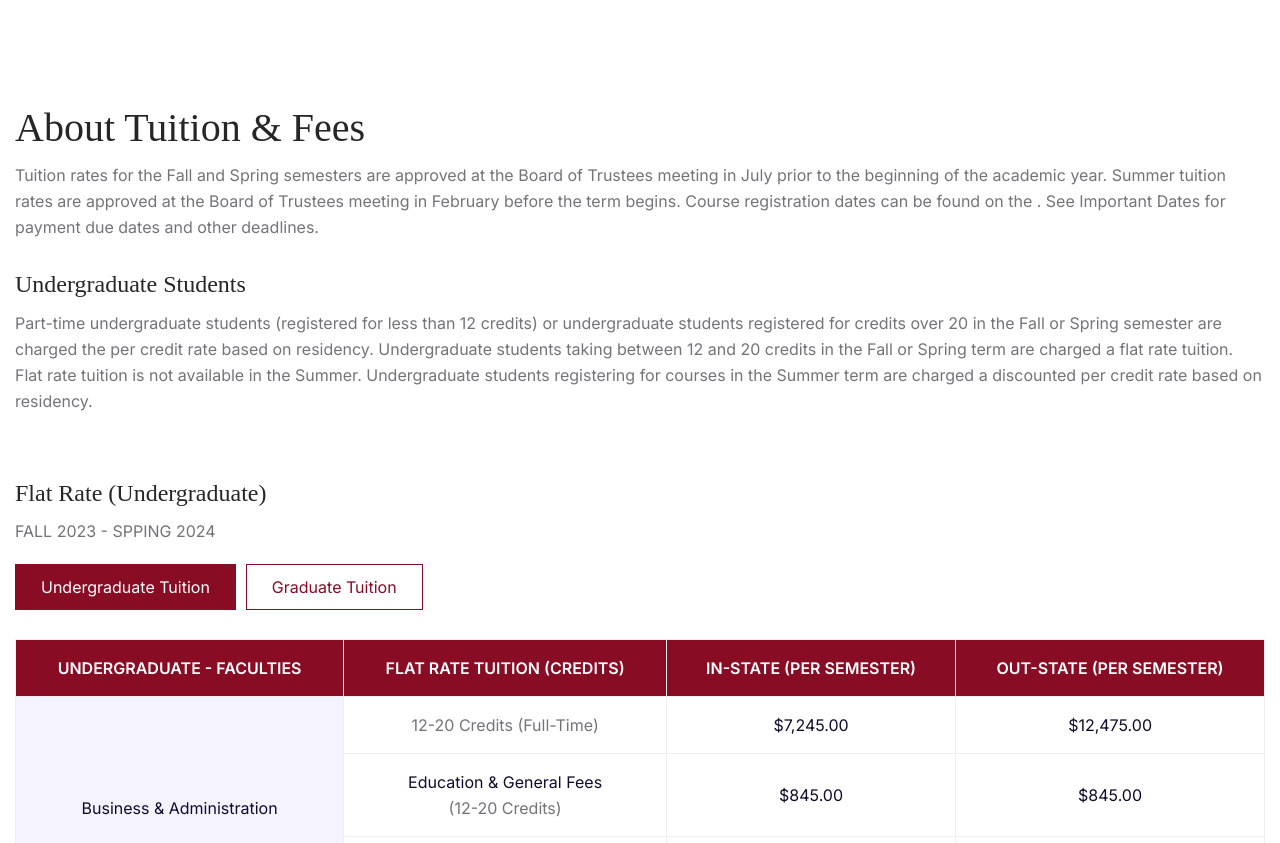
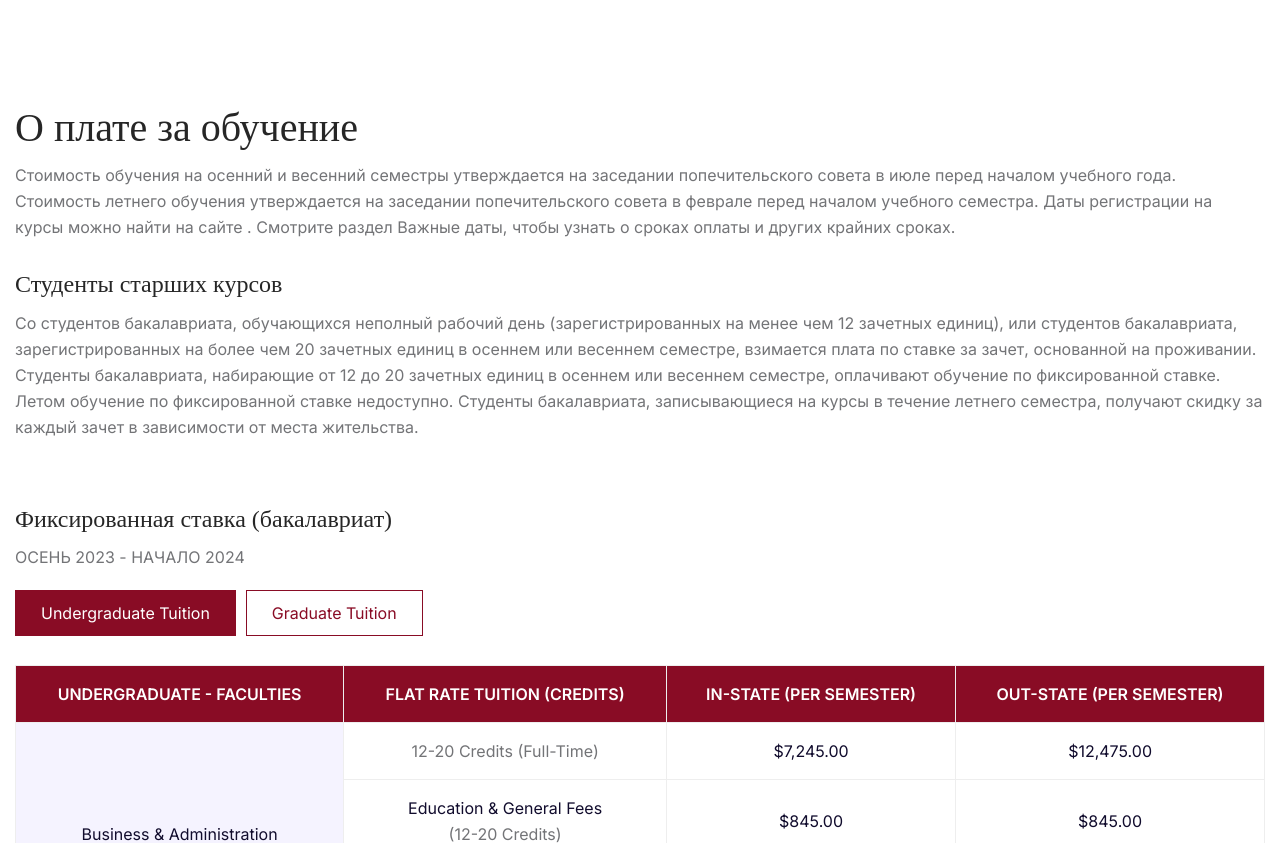
Before and after one commit to lizaintp/hw4-5-6-7, a Django app: page /tution-fee/ in a window 1280 px wide. Shown: the part 501-1344 px from the top of the page. Run offline with Django 5.2, Linux system fonts and the light colour scheme; some libraries are stand-ins or nearby versions.

Commit message:
появились проблемы

```diff
--- a/apps/base/views.py
+++ b/apps/base/views.py
@@ -3,7 +3,7 @@
 # Create your views here.
 
 def index(request):
-    settings = Settings.objects.all()
+    settings = Settings.objects.latest('id')
     title = Title.objects.all()
     student = Student.objects.all()
     graduate = Graduate.objects.all()
--- a/apps/secondary/urls.py
+++ b/apps/secondary/urls.py
@@ -11,7 +11,7 @@
     path('campus-life/', campus_life, name = 'campus-life' ),
     path('event-details/', event_details, name = 'event-details' ),
     path('event/', event, name = 'event' ),
-    path('faculty-details/', faculty_details, name = 'faculty-details' ),
+    path('faculty-details/<int:id>/', faculty_details, name='faculty-details' ),
     path('faculty/', faculty, name = 'faculty' ),
     path('notice-details/', notice_details, name = 'notice-details' ),
     path('research/', research, name = 'research' ),
--- a/templates/faculty.html
+++ b/templates/faculty.html
@@ -58,7 +58,7 @@
                                 <div class="staf-info__speciality">
                                     <p>{{facultydirectory.desc}}</p>
                                 </div>
-                                <a href="{% url 'faculty-details' %}" class="rts-theme-btn border-btn">Больше деталей</a>
+                                <a href="{% url 'faculty-details' facultydirectory.id %}" class="rts-theme-btn border-btn">Больше деталей</a>
                             </div>
                         </div>
                     </div>
@@ -67,7 +67,7 @@
                 {% endfor %}
             </div>
             <div class="rts-load-more-btn rt-center mt--60">
-                <a href="{% url 'faculty-details' %}" class="rts-theme-btn primary lh-100">Загружайте больше</a>
+                <a href="{% url 'faculty-details' facultydirectory.id %}" class="rts-theme-btn primary lh-100">Загружайте больше</a>
             </div>
         </div>
     </section>
--- a/templates/include/header.html
+++ b/templates/include/header.html
@@ -6,14 +6,14 @@
                 <div class="header__wrapper">
                     <div class="header__logo">
                         <a href="{% url 'index' %}" class="header__logo--link">
-                            <img src="{% static 'assets/images/logo/logo__two.svg' %}" alt="unipix">
+                            <img src="{{settings.logo.url}}" alt="unipix">
                         </a>
                     </div>
                     <div class="header__menu">
                         <div class="navigation">
                             <nav class="navigation__menu">
                                 <ul>
-                                        <a href="{% url 'index' %}" class="navigation__menu--item__link">Главная страница</a>
+                                    <a href="{% url 'index' %}" class="navigation__menu--item__link">Главная страница</a>
                                     <li class="navigation__menu--item has-child has-arrow">
                                         <a href="javascript:void(0);" class="navigation__menu--item__link">Страницы</a>
                                         <ul class="submenu sub__style">
--- a/templates/tution-fee.html
+++ b/templates/tution-fee.html
@@ -12,10 +12,10 @@
                 <div class="col-12">
                     <div class="breadcrumb-content">
                         <ul class="breadcrumb">
-                            <li class="breadcrumb-item"><a href="index.html">Home</a></li>
-                            <li class="breadcrumb-item active" aria-current="page">Tuition and Fees</li>
+                            <li class="breadcrumb-item"><a href="index.html">Главная страница</a></li>
+                            <li class="breadcrumb-item active" aria-current="page">Стоимость обучения и сборы</li>
                         </ul>
-                        <h2 class="section-title">Tuition and Fees</h2>
+                        <h2 class="section-title">Стоимость обучения и сборы</h2>
                     </div>
                 </div>
             </div>
@@ -28,11 +28,11 @@
     <div class="page-content-top pt--120 pt__md--80">
         <div class="container">
             <div class="row">
-                <h3 class="rts-section-title">About Tuition & Fees</h3>
-                <p class="desc">Tuition rates for the Fall and Spring semesters are approved at the Board of Trustees meeting in July prior to the beginning of the academic year. Summer tuition rates are approved at the Board of Trustees meeting in February before the term begins. Course registration dates can be found on the . See Important Dates for payment due dates and other deadlines.
+                <h3 class="rts-section-title">О плате за обучение</h3>
+                <p class="desc">Стоимость обучения на осенний и весенний семестры утверждается на заседании попечительского совета в июле перед началом учебного года. Стоимость летнего обучения утверждается на заседании попечительского совета в феврале перед началом учебного семестра. Даты регистрации на курсы можно найти на сайте <url>. Смотрите раздел Важные даты, чтобы узнать о сроках оплаты и других крайних сроках.
                 </p>
-                <h5>Undergraduate Students</h5>
-                <p class="desc">Part-time undergraduate students (registered for less than 12 credits) or undergraduate students registered for credits over 20 in the Fall or Spring semester are charged the per credit rate based on residency. Undergraduate students taking between 12 and 20 credits in the Fall or Spring term are charged a flat rate tuition. Flat rate tuition is not available in the Summer. Undergraduate students registering for courses in the Summer term are charged a discounted per credit rate based on residency.</p>
+                <h5>Студенты старших курсов</h5>
+                <p class="desc">Со студентов бакалавриата, обучающихся неполный рабочий день (зарегистрированных на менее чем 12 зачетных единиц), или студентов бакалавриата, зарегистрированных на более чем 20 зачетных единиц в осеннем или весеннем семестре, взимается плата по ставке за зачет, основанной на проживании. Студенты бакалавриата, набирающие от 12 до 20 зачетных единиц в осеннем или весеннем семестре, оплачивают обучение по фиксированной ставке. Летом обучение по фиксированной ставке недоступно. Студенты бакалавриата, записывающиеся на курсы в течение летнего семестра, получают скидку за каждый зачет в зависимости от места жительства.</p>
             </div>
         </div>
     </div>
@@ -41,8 +41,8 @@
         <div class="container">
             <div class="row">
                 <div class="semister-fee__content">
-                    <h5 class="rts-section-title">Flat Rate (Undergraduate)</h5>
-                    <p class="rt-regular">FALL 2023 - SPPING 2024</p>
+                    <h5 class="rts-section-title">Фиксированная ставка (бакалавриат)</h5>
+                    <p class="rt-regular">ОСЕНЬ 2023 - НАЧАЛО 2024</p>
                     <!-- tab item -->
                     <div class="rts-fee-chart">
                         <div class="rts-fee-chart__tab">
```
Also changed, not shown: templates/faculty-details.html (+5 -5 lines).
